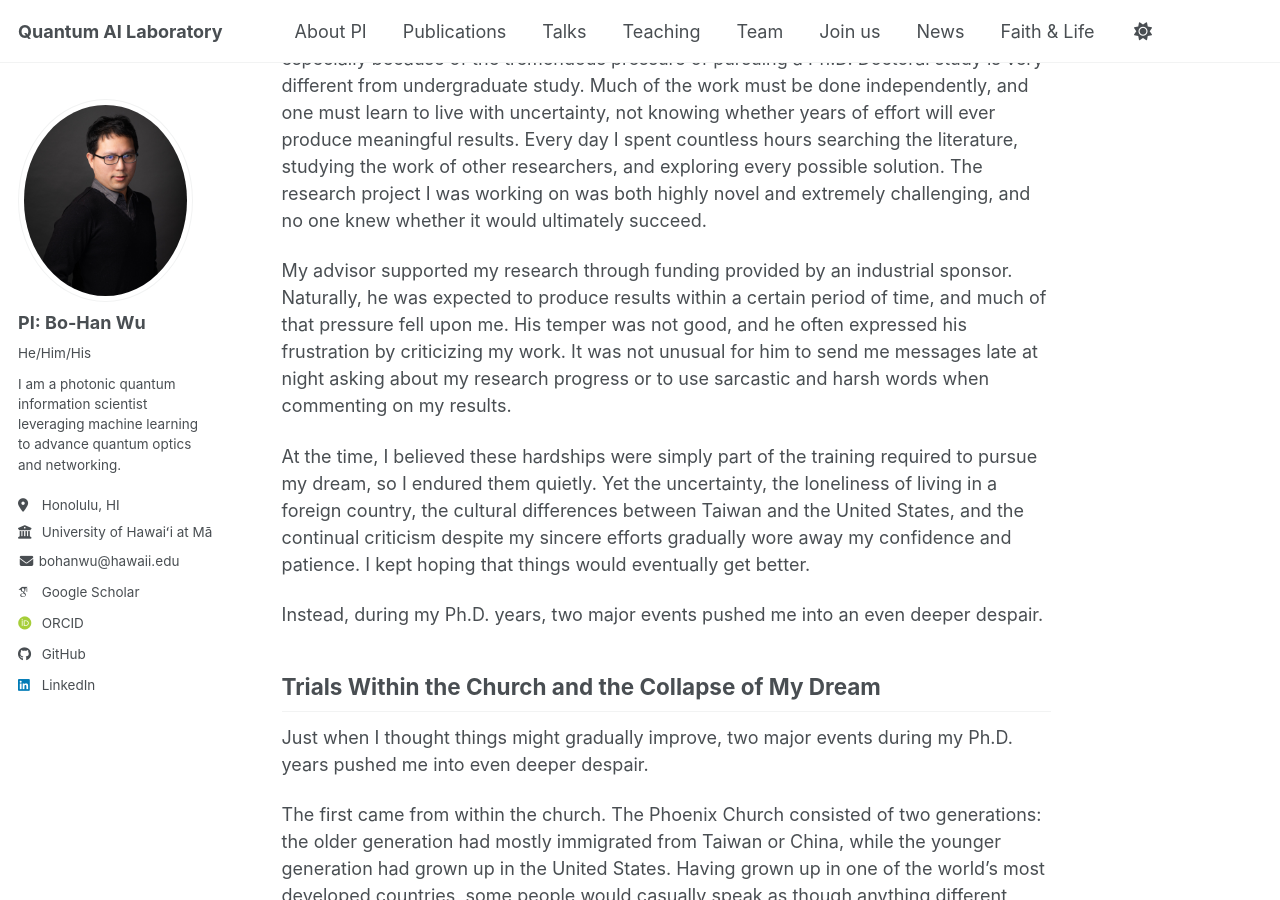
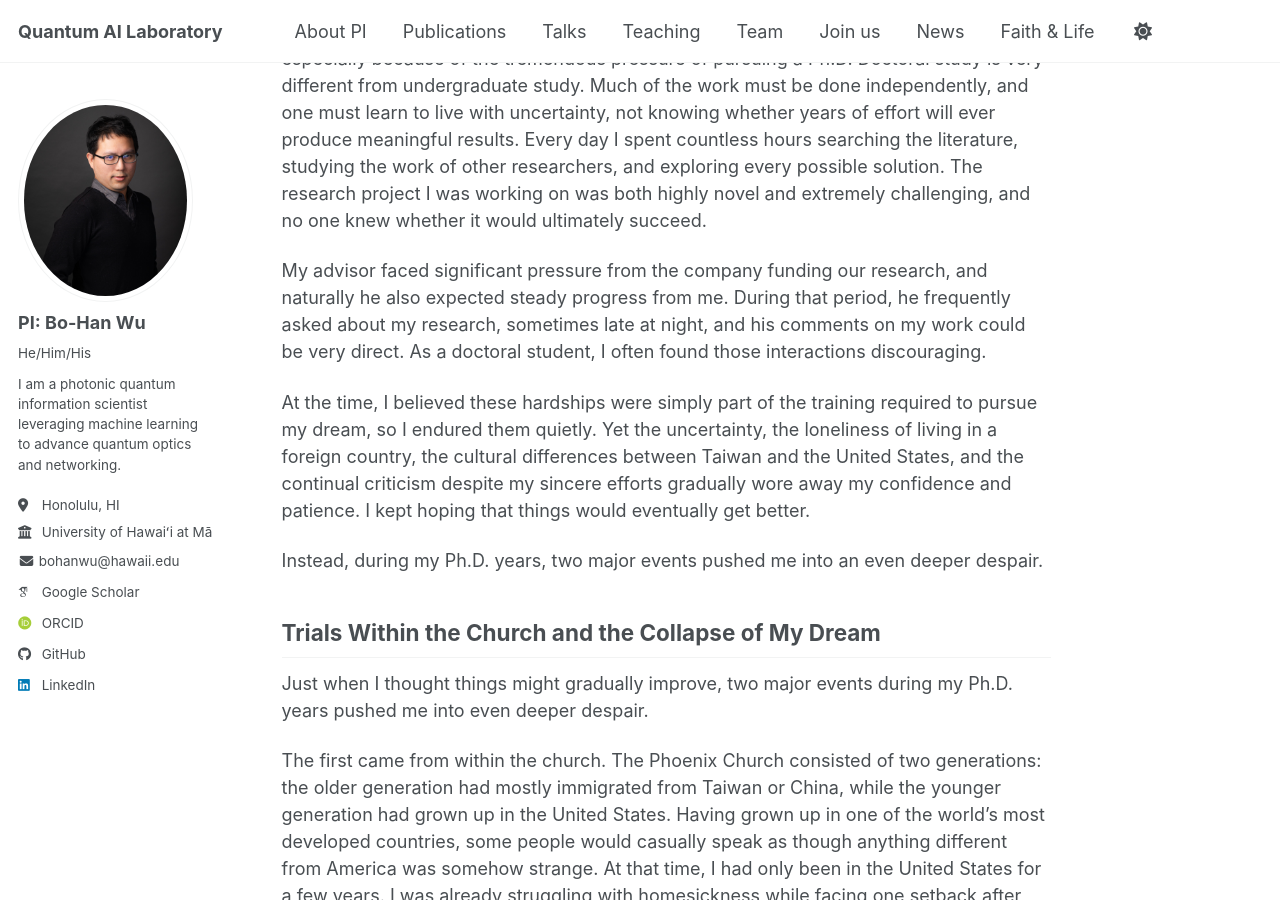
Before and after one commit to go705/go705.github.io, a Jekyll site: the page built from _posts/2026-06-07-blog-post-1.md, in a window 1280 px wide and 900 px high, scrolled down 1734 px. Built offline with Jekyll 4.4.1, drawn with Linux system fonts in a browser that asks for light colours; some web fonts are replaced; a script bundle is joined from its source files by our own code; library files that are not in the unit come from our copies.

Commit message:
Update 2026-06-07-blog-post-1.md

```diff
--- a/_posts/2026-06-07-blog-post-1.md
+++ b/_posts/2026-06-07-blog-post-1.md
@@ -19,7 +19,7 @@ The third challenge was the distance to church. The closest True Jesus Church to
 
 These were all pressures that I had never experienced in Taiwan. At first I thought that, given enough time, I would gradually adapt. Instead, things became increasingly difficult, especially because of the tremendous pressure of pursuing a Ph.D. Doctoral study is very different from undergraduate study. Much of the work must be done independently, and one must learn to live with uncertainty, not knowing whether years of effort will ever produce meaningful results. Every day I spent countless hours searching the literature, studying the work of other researchers, and exploring every possible solution. The research project I was working on was both highly novel and extremely challenging, and no one knew whether it would ultimately succeed.
 
-My advisor supported my research through funding provided by an industrial sponsor. Naturally, he was expected to produce results within a certain period of time, and much of that pressure fell upon me. His temper was not good, and he often expressed his frustration by criticizing my work. It was not unusual for him to send me messages late at night asking about my research progress or to use sarcastic and harsh words when commenting on my results.
+My advisor faced significant pressure from the company funding our research, and naturally he also expected steady progress from me. During that period, he frequently asked about my research, sometimes late at night, and his comments on my work could be very direct. As a doctoral student, I often found those interactions discouraging.
 
 At the time, I believed these hardships were simply part of the training required to pursue my dream, so I endured them quietly. Yet the uncertainty, the loneliness of living in a foreign country, the cultural differences between Taiwan and the United States, and the continual criticism despite my sincere efforts gradually wore away my confidence and patience. I kept hoping that things would eventually get better.
 
```
